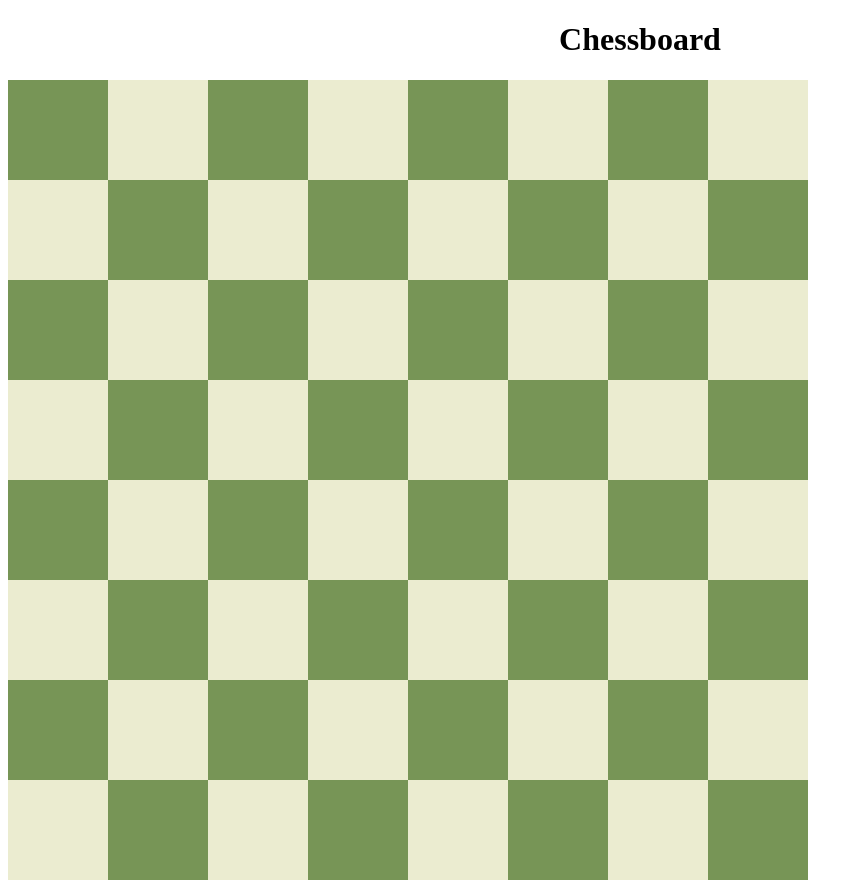
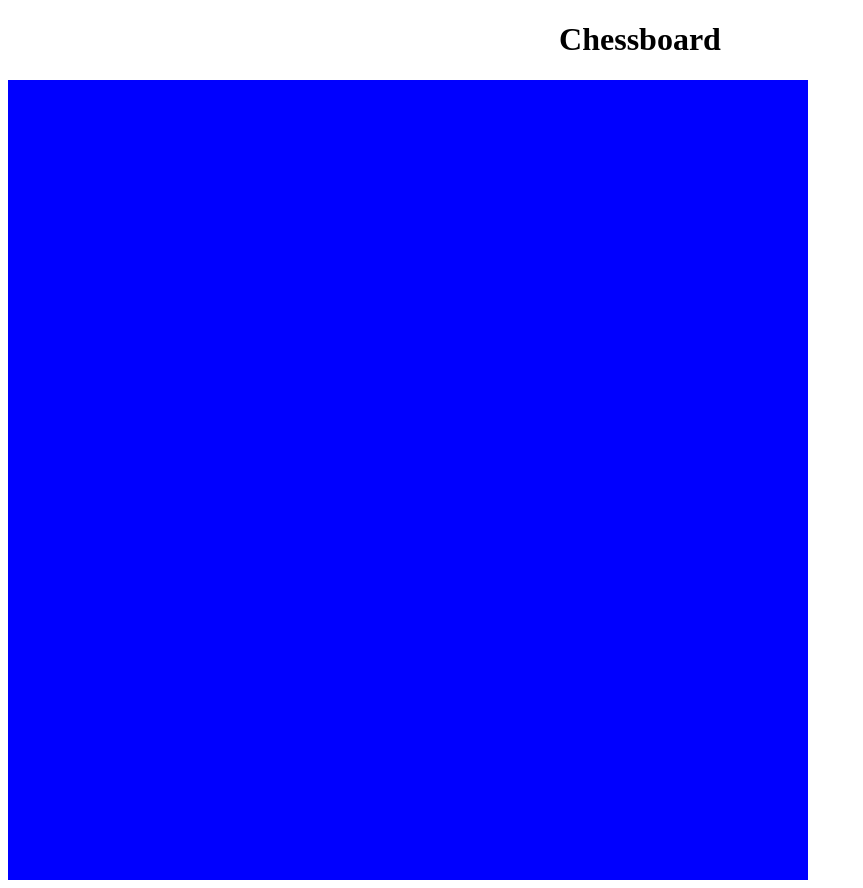
Before and after one commit to gabrieldeespindula/chess-app, a React (Vite) app: page / in a window 1280 px wide. Shown: the whole page, without its empty margins (0-863 px from the left). Built offline with nearby package versions, Linux system fonts and the light colour scheme.

Commit message:
remove class

```diff
--- a/src/components/Chessboard/index.scss
+++ b/src/components/Chessboard/index.scss
@@ -5,12 +5,4 @@
   width: 800px;
   height: 800px;
   background-color: blue;
-
-  .black{
-    background-color: #779556;
-  }
-
-  .white{
-    background-color: #ebecd0;
-  }
 }
```
